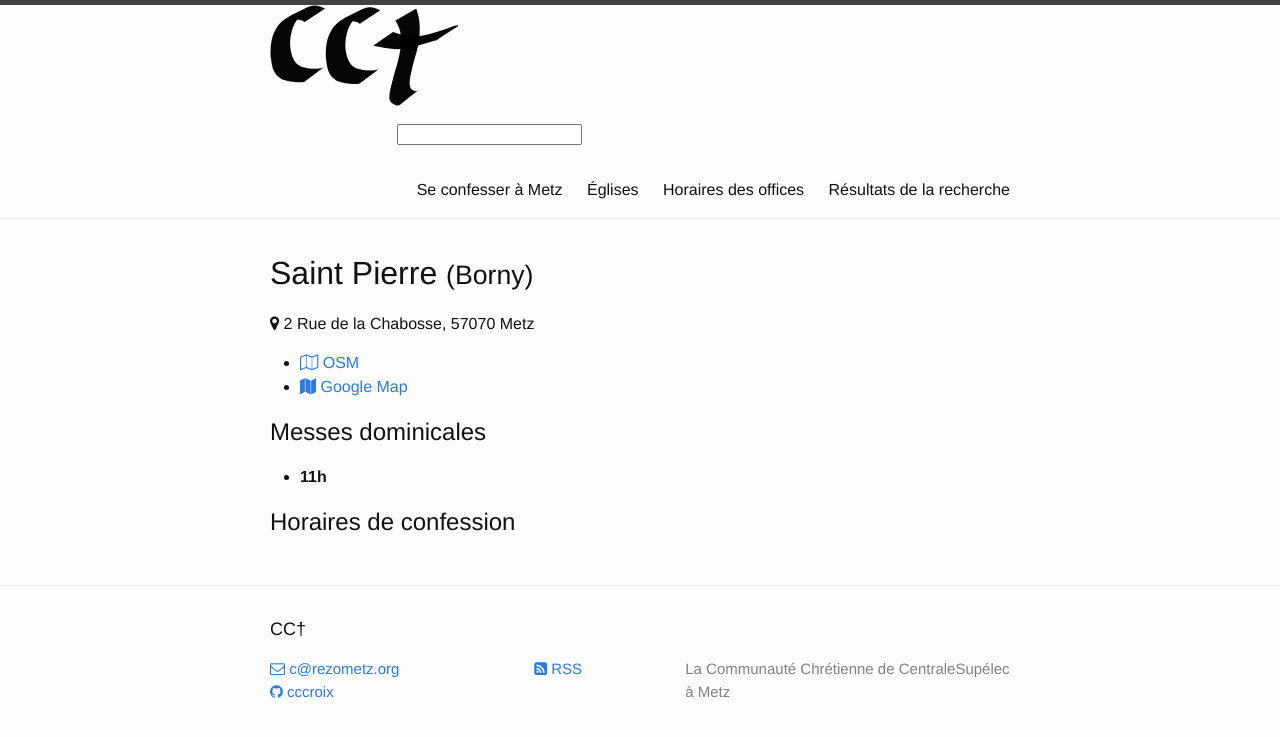
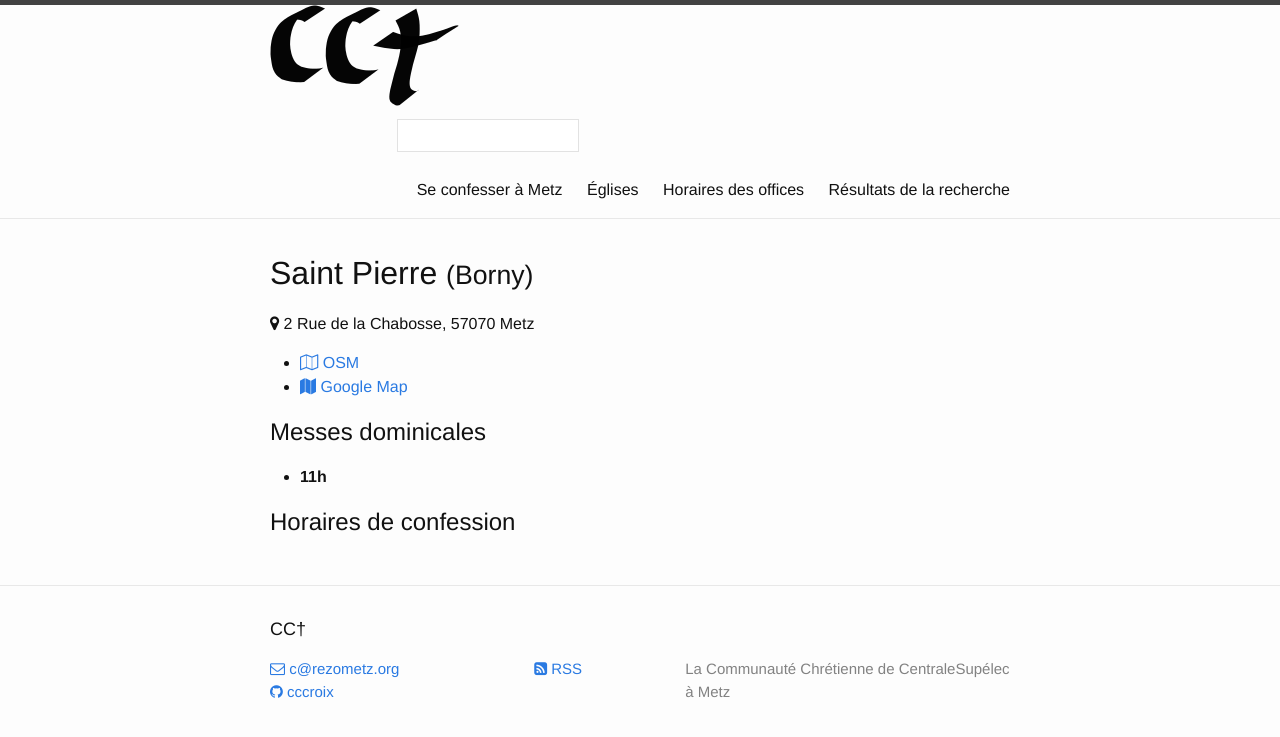
Before and after one commit to cccroix/cccroix.github.io, a Jekyll site: the page built from _eglises/pierre.md, in a window 1280 px wide. Shown: the top 737 px of the page. Built offline with Jekyll 4.4.1, drawn with Linux system fonts in a browser that asks for light colours; nearby versions of some CDN libraries.

Commit message:
Fixed bad link to tipue css
with a liquid syntax

```diff
--- a/_includes/head.html
+++ b/_includes/head.html
@@ -13,6 +13,6 @@
 
 <!-- Tipue search-->
   <script src="https://ajax.googleapis.com/ajax/libs/jquery/2.1.4/jquery.min.js"></script>
-  <link href="css/tipuesearch.css" rel="stylesheet">
+  <link href="{{ "/css/tipuesearch.css" | prepend: site.baseurl }}" rel="stylesheet">
 
 </head>
```
